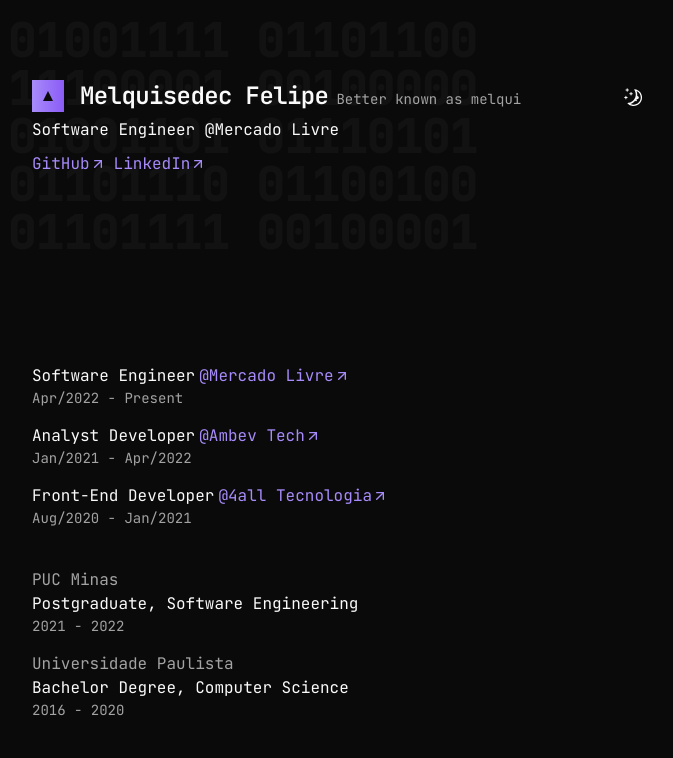
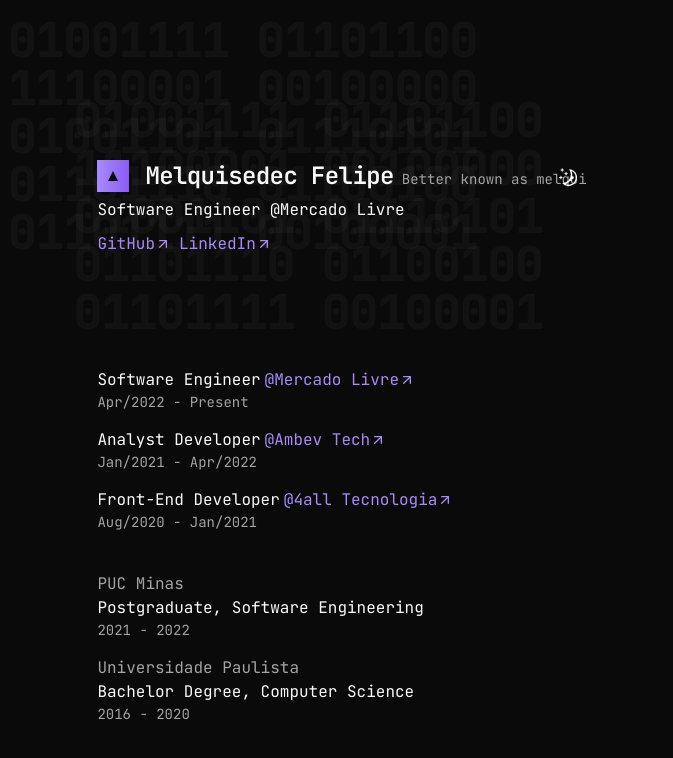
Before and after one commit to melquisedecfelipe/melquisedec.dev, a Next.js app: page / in a window 1280 px wide. Shown: the top 758 px of the page, without its empty margins (298-971 px from the left). Built offline with nearby package versions, Linux system fonts and the light colour scheme.

Commit message:
Update Container component with children prop and styling

```diff
--- a/src/app/layout.tsx
+++ b/src/app/layout.tsx
@@ -1,6 +1,8 @@
 import type { Metadata } from 'next'
 import { JetBrains_Mono } from 'next/font/google'
 import './globals.css'
+import Container from '@/components/container'
+import { ME } from '@/constants'
 import { ThemeProvider } from '@/providers/theme-provider'
 import { Analytics } from '@vercel/analytics/react'
 
@@ -15,8 +17,7 @@
     template: '%s | melqui',
     default: 'melqui'
   },
-  description:
-    '01001111 01101100 11100001 00100000 01001101 01110101 01101110 01100100 01101111 00100001'
+  description: ME.binary
 }
 
 export default function RootLayout({ children }: RootLayoutProps) {
@@ -29,9 +30,11 @@
           enableSystem
           disableTransitionOnChange
         >
-          {children}
+          <Container>
+            {children}
 
-          <Analytics />
+            <Analytics />
+          </Container>
         </ThemeProvider>
       </body>
     </html>
--- /dev/null
+++ b/src/components/container/index.tsx
@@ -0,0 +1,17 @@
+import { ME } from '@/constants'
+
+interface ContainerProps {
+  children: React.ReactNode
+}
+
+export default function Container({ children }: ContainerProps) {
+  return (
+    <main className="max-w-[700px] m-auto p-4 lg:p-10 lg:py-20 md:h-screen flex flex-col justify-between relative">
+      <h1 className="scroll-m-20 text-4xl font-extrabold tracking-tight lg:text-5xl absolute z-0 opacity-5 text-muted-foreground top-4 left-4 max-w-[500px] select-none">
+        {ME.binary}
+      </h1>
+
+      {children}
+    </main>
+  )
+}
--- a/src/constants/index.ts
+++ b/src/constants/index.ts
@@ -46,7 +46,9 @@
 
 export const ME = {
   title: 'Melquisedec Felipe',
-  description: 'Better known as melqui'
+  description: 'Better known as melqui',
+  binary:
+    '01001111 01101100 11100001 00100000 01001101 01110101 01101110 01100100 01101111 00100001'
 }
 
 export const SOCIALS = [
```
Also changed, not shown: 1 other file (tests, documents, lock files or other folders).
